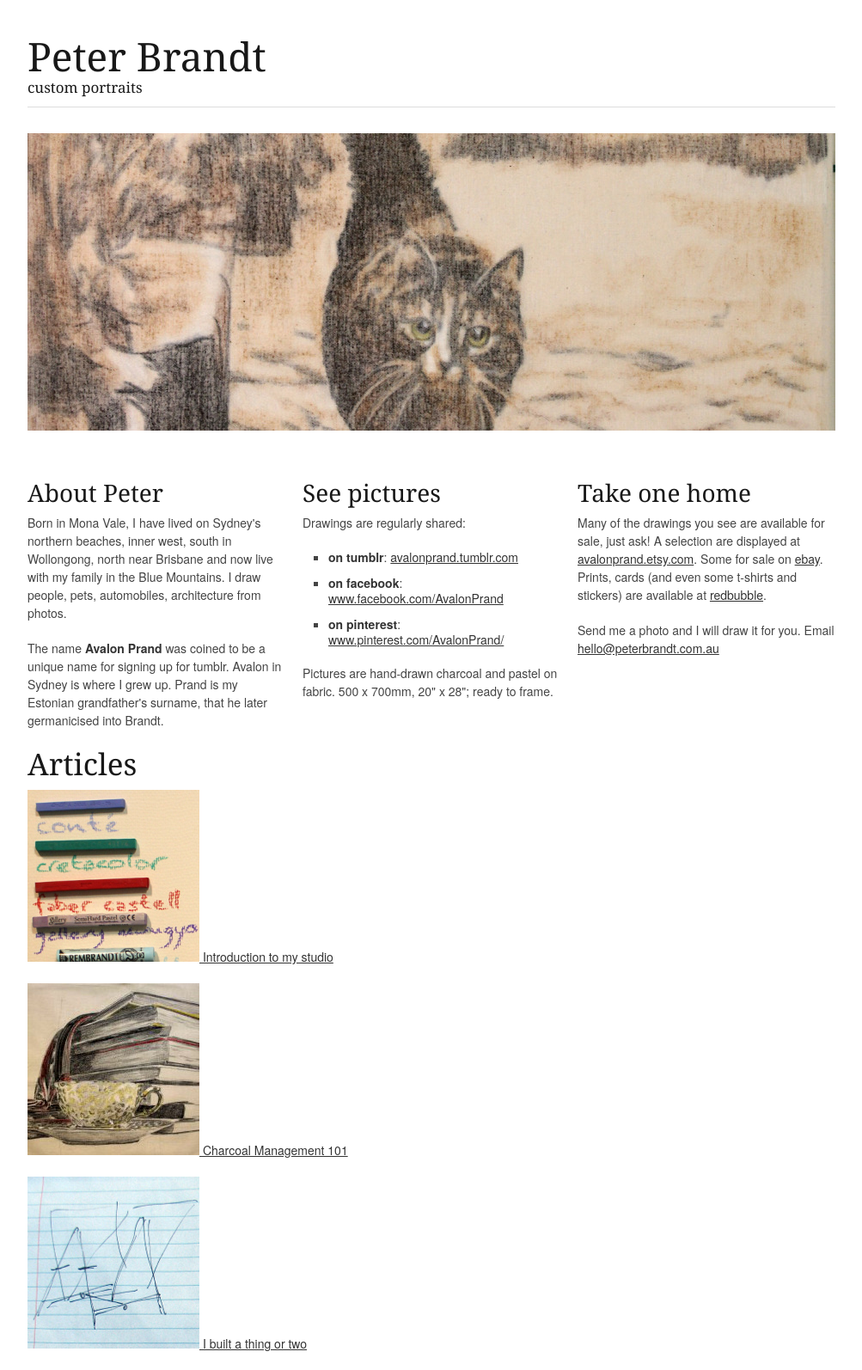
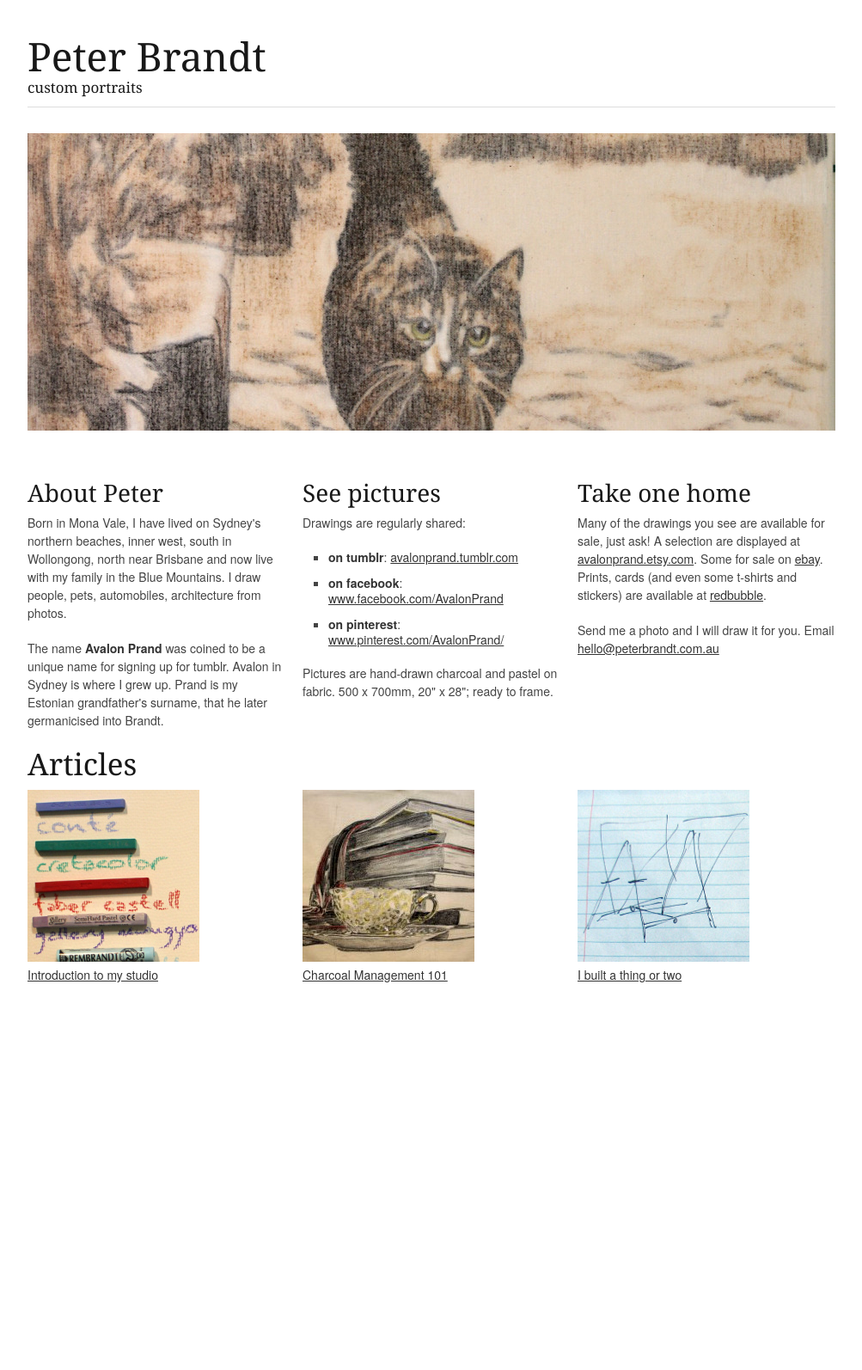
Before and after one commit to veromary/peterbrandt.com.au, a Jekyll site: the page index.html, which Jekyll copies as it is, in a window 1280 px wide. Shown: the whole page at 86% size, without its empty margins (138-1141 px from the left). Built offline with Jekyll 4.4.1, drawn with Linux system fonts in a browser that asks for light colours; after the commit the page ends 1165 px from its top, so only the background shows below that.

Commit message:
putting article links inline an restoring missing images

```diff
--- a/index.html
+++ b/index.html
@@ -84,20 +84,26 @@
 		</div>
 		<div class="sixteen columns">
 <h2>Articles</h2>
+</div>
+<div class="one-third column">
 <p>
 <a href="2013-02-28-introduction-to-my-studio.html">
 <img src="images/2013-02-28-introduction-to-my-studio/sticks-200.jpg">
-Introduction to my studio</a>
+<br>Introduction to my studio</a>
 </p>
+</div>
+<div class="one-third column">
 <p>
 <A href="2013-04-18-charcoal-management-101.html">
 <img src="images/2013-04-18-charcoal-management-101/end-200.jpg">
-Charcoal Management 101</a>
+<br>Charcoal Management 101</a>
 </p>
+</div>
+<div class="one-third column">
 <p>
 <a href="2013-05-20-i-built-a-thing-or-two.html">
 <img src="images/2013-05-20-i-built-a-thing-or-two/dunit01-200.jpg">
-I built a thing or two</a>
+<br>I built a thing or two</a>
 </p>
 		</div>
 	</div><!-- container -->
```
